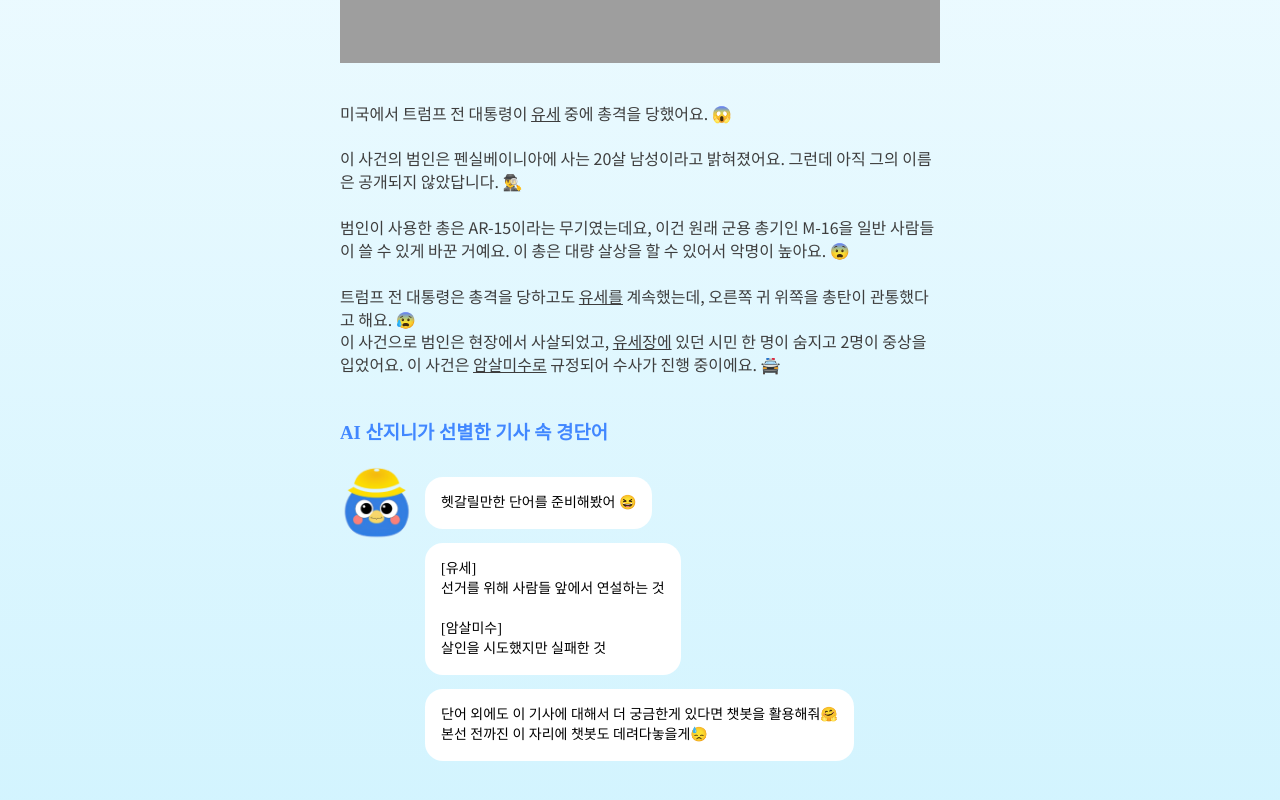
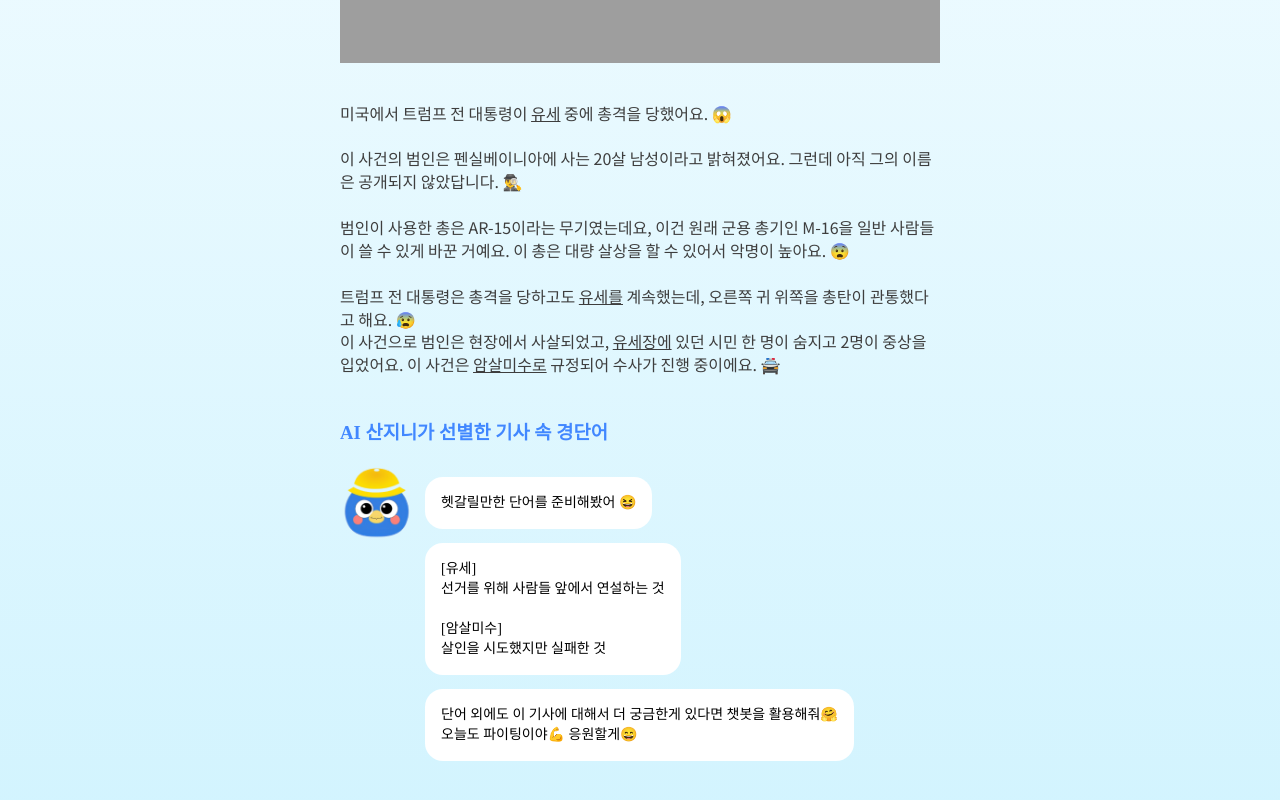
Before and after one commit to Gyeongdan/gyeongdan-frontend, a Next.js app: page /newsletter/1 in a window 1280 px wide. Shown: the part 776-1576 px from the top of the page. Built offline with nearby package versions, Linux system fonts and the light colour scheme; grey boxes are pictures that could not be loaded; a web font is replaced by a local one.

Commit message:
refactor: 채팅이 아닐 경우 너비 100% #38

```diff
--- a/src/app/newsletter/[id]/page.tsx
+++ b/src/app/newsletter/[id]/page.tsx
@@ -84,7 +84,7 @@ const Page = () => {
           <CommentCard
             isChat
             content={
-              '단어 외에도 이 기사에 대해서 더 궁금한게 있다면 챗봇을 활용해줘🤗\n 본선 전까진 이 자리에 챗봇도 데려다놓을게😓'
+              '단어 외에도 이 기사에 대해서 더 궁금한게 있다면 챗봇을 활용해줘🤗\n 오늘도 파이팅이야💪 응원할게😄'
             }
           />
         </Box>
--- a/src/components/CommentCard.tsx
+++ b/src/components/CommentCard.tsx
@@ -38,6 +38,9 @@ const CommentCard = ({
           transform: inView ? 'translateY(0)' : 'translateY(20px)',
           transition: 'opacity 0.6s ease-out, transform 0.6s ease-out',
         }),
+        ...(!isChat && {
+          width: '100%',
+        }),
         ...(!isCharacter && {
           mb: 1.3,
         }),
@@ -53,6 +56,9 @@ const CommentCard = ({
           ml: 1,
           padding: '2px',
           background: isStroke ? `linear-gradient(${color.gradient_blue_dark}, ${color.gradient_blue_light})` : 'none',
+          ...(!isChat && {
+            width: '100%',
+          }),
         }}
       >
         <Box
```
